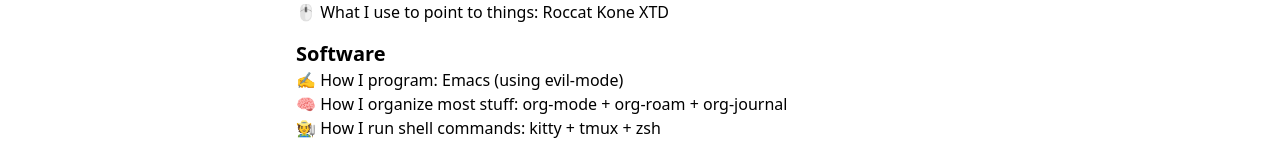
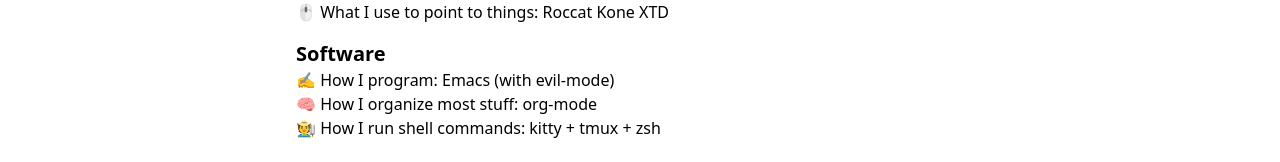
Before and after one commit to mewfree/damien-personal-blog, a Next.js app: page /about in a window 1280 px wide. Shown: the part 520-682 px from the top of the page. Built offline with nearby package versions, Linux system fonts and the light colour scheme; what typography-theme-noriega would draw is missing.

Commit message:
remove org-roam, org-journal

```diff
--- a/pages/about.js
+++ b/pages/about.js
@@ -45,10 +45,8 @@
         <div>⌨️ What I type on: HHKB Pro 2 (Planck EZ soon 🙏)</div>
         <div>🖱 What I use to point to things: Roccat Kone XTD</div>
         <div className="text-xl font-bold mt-4">Software</div>
-        <div>✍️ How I program: Emacs (using evil-mode)</div>
-        <div>
-          🧠 How I organize most stuff: org-mode + org-roam + org-journal
-        </div>
+        <div>✍️ How I program: Emacs (with evil-mode)</div>
+        <div>🧠 How I organize most stuff: org-mode</div>
         <div>🧑‍🌾 How I run shell commands: kitty + tmux + zsh</div>
       </div>
       <div className="text-2xl font-bold mt-4">Open Source</div>
```
